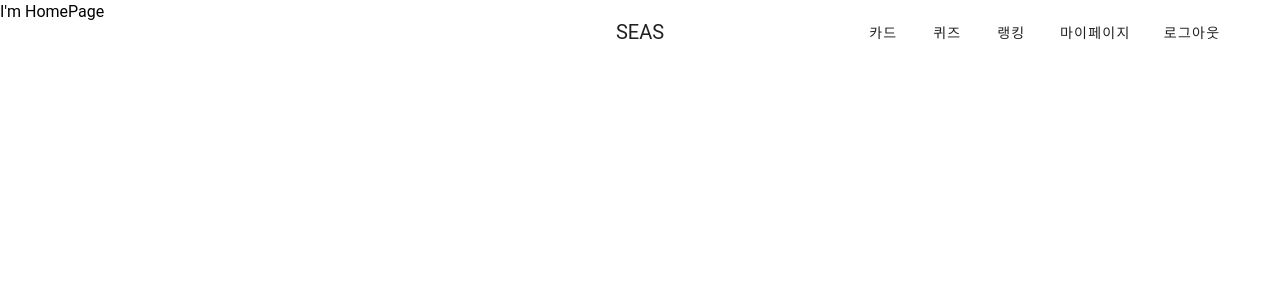
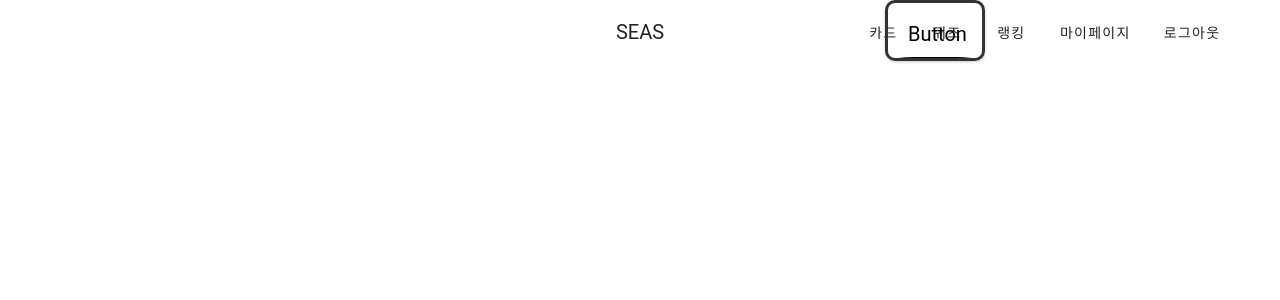
Before and after one commit to yeongjunsgit/SEAS, a Vue app in the folder seas-fe/: page / in a window 1280 px wide. Shown: the top 300 px of the page. Built offline with nearby package versions, Linux system fonts and the light colour scheme.

Commit message:
FEAT: 헤더 메인페이지 이동 기능 추가

```diff
--- a/seas-fe/src/components/commons/HeaderComponent.vue
+++ b/seas-fe/src/components/commons/HeaderComponent.vue
@@ -1,7 +1,10 @@
 <script setup>
 import { useRouter } from "vue-router";
+const router = useRouter();
 
-const router = useRouter();
+const goHome = () => {
+    router.push({ path: "/" });
+};
 
 const goMyPage = () => {
     router.push({ path: "/mypage" });
@@ -14,7 +17,11 @@ const goMyPage = () => {
             <v-container>
                 <v-row justify="end">
                     <v-col cols="4">
-            <v-toolbar-title class="text-center">SEAS</v-toolbar-title>
+                        <v-toolbar-title
+                            class="home-title text-center"
+                            @click="goHome()"
+                            >SEAS</v-toolbar-title
+                        >
                     </v-col>
                     <v-col cols="4" class="align-self-center">
                         <v-toolbar-items>
@@ -33,6 +40,11 @@ const goMyPage = () => {
 </template>
 
 <style scoped lang="scss">
+.home-title {
+    &:hover {
+        cursor: pointer;
+    }
+}
 .transparent {
     background: transparent !important;
     box-shadow: none !important;
--- a/seas-fe/src/router/index.js
+++ b/seas-fe/src/router/index.js
@@ -1,5 +1,6 @@
 import { createRouter, createWebHistory } from "vue-router";
-import HomeView from "../views/HomeView.vue";
+import HomeView from "@/views/HomeView.vue";
+import MenuView from "@/views/MenuView.vue";
 import MyPageView from "../views/MyPageView.vue";
 
 const router = createRouter({
@@ -9,6 +10,11 @@ const router = createRouter({
             path: "/",
             name: "home",
             component: HomeView,
+        },
+        {
+            path: "/menu",
+            name: "menu",
+            component: MenuView,
         },
         {
             path: "/mypage/",
--- a/seas-fe/src/views/HomeView.vue
+++ b/seas-fe/src/views/HomeView.vue
@@ -1,9 +1,91 @@
-<script setup></script>
+<script setup>
+import { useRouter } from "vue-router";
+const router = useRouter();
+
+const goMenu = () => {
+    router.push({ path: "/menu" });
+};
+</script>
 
 <template>
-    <div>
-        <p>I'm HomePage</p>
+    <div class="home_container">
+        <div></div>
+        <!-- 홈 화면 우측 부분 -->
+        <div>
+            <div></div>
+            <button class="main__wave_button" @click="goMenu()">
+                <span class="wave"></span>
+                <p>Button</p>
+            </button>
+        </div>
     </div>
 </template>
 
-<style scoped lang="scss"></style>
+<style scoped lang="scss">
+.home_container {
+    display: flex;
+    width: 100%;
+    height: 100%;
+    justify-content: space-around;
+}
+.main__wave_button {
+    display: inline-block;
+    width: 100px;
+    height: 61px;
+    position: relative;
+    font-size: 20px;
+    cursor: pointer;
+    padding: 0.8em 1em;
+    border: 3px solid #333;
+    border-radius: 10px;
+    overflow: hidden;
+    box-shadow: 0 1px 3px rgba(black, 0.2);
+    background: transparent;
+    transform: translate3d(0, 0, 0);
+    z-index: 1;
+
+    .wave {
+        opacity: 1;
+        position: absolute;
+        bottom: 3%;
+        left: 50%;
+        background: rgb(0, 0, 0);
+        width: 300px;
+        height: 300px;
+        margin-left: -150px;
+        margin-bottom: -301px;
+        transform-origin: 48% 52%;
+        border-radius: 43%;
+        vertical-align: middle;
+
+        transition-duration: 1.5s;
+        transition-property: margin-bottom;
+        transition-timing-function: ease;
+        z-index: 2;
+    }
+
+    &:hover .wave {
+        margin-bottom: -240px;
+        animation: rotate 2000ms infinite linear;
+    }
+
+    &:hover p {
+        position: relative;
+        z-index: 3;
+        transition: 1s ease-out;
+        color: white;
+        &:not(:hover) {
+            transition: 1s ease-out;
+        }
+    }
+}
+
+@keyframes rotate {
+    from {
+        transform: rotate(0deg);
+    }
+    from {
+        transform: rotate(360deg);
+    }
+}
+</style>
--- a/seas-fe/src/views/MenuView.vue
+++ b/seas-fe/src/views/MenuView.vue
@@ -0,0 +1,9 @@
+<script setup></script>
+
+<template>
+    <div>
+        <p>This is menu</p>
+    </div>
+</template>
+
+<style scoped lang="scss"></style>
```
Also changed, not shown: seas-fe/src/components/commons/Button.vue (deleted). Lines whose indentation alone changed are shown as unchanged.
